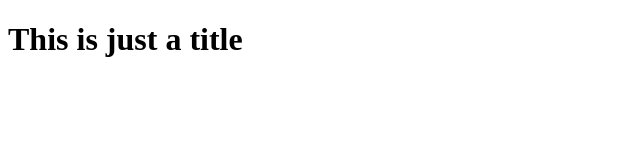
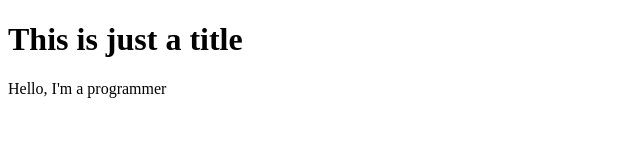
Before and after one commit to Boston1401/myFirstRepo, a plain HTML site: page index.html in a window 1280 px wide. Shown: the whole page, without its empty margins (0-640 px from the left). Drawn offline with Linux system fonts and the light colour scheme.

Commit message:
paragraph added

```diff
--- a/index.html
+++ b/index.html
@@ -8,5 +8,9 @@
 </head>
 <body>
     <h1>This is just a title</h1>
+
+    <P>
+        Hello, I'm a programmer
+    </P>
 </body>
 </html>
```
